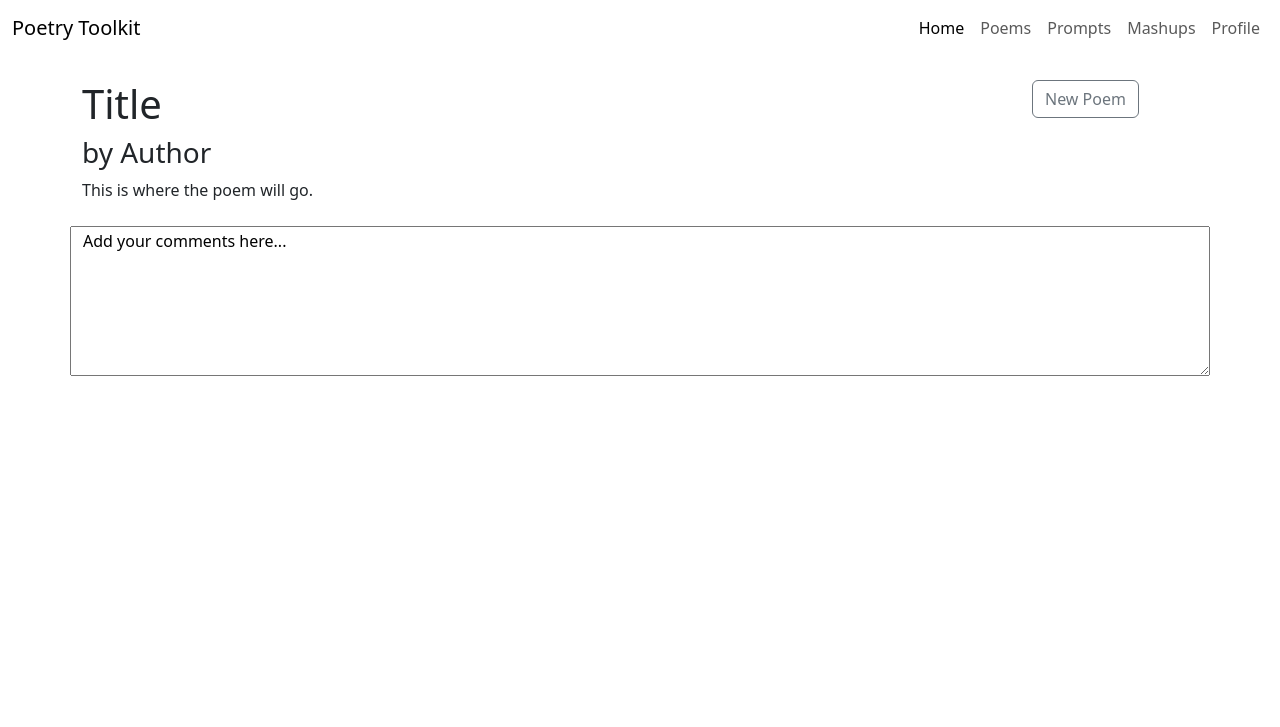
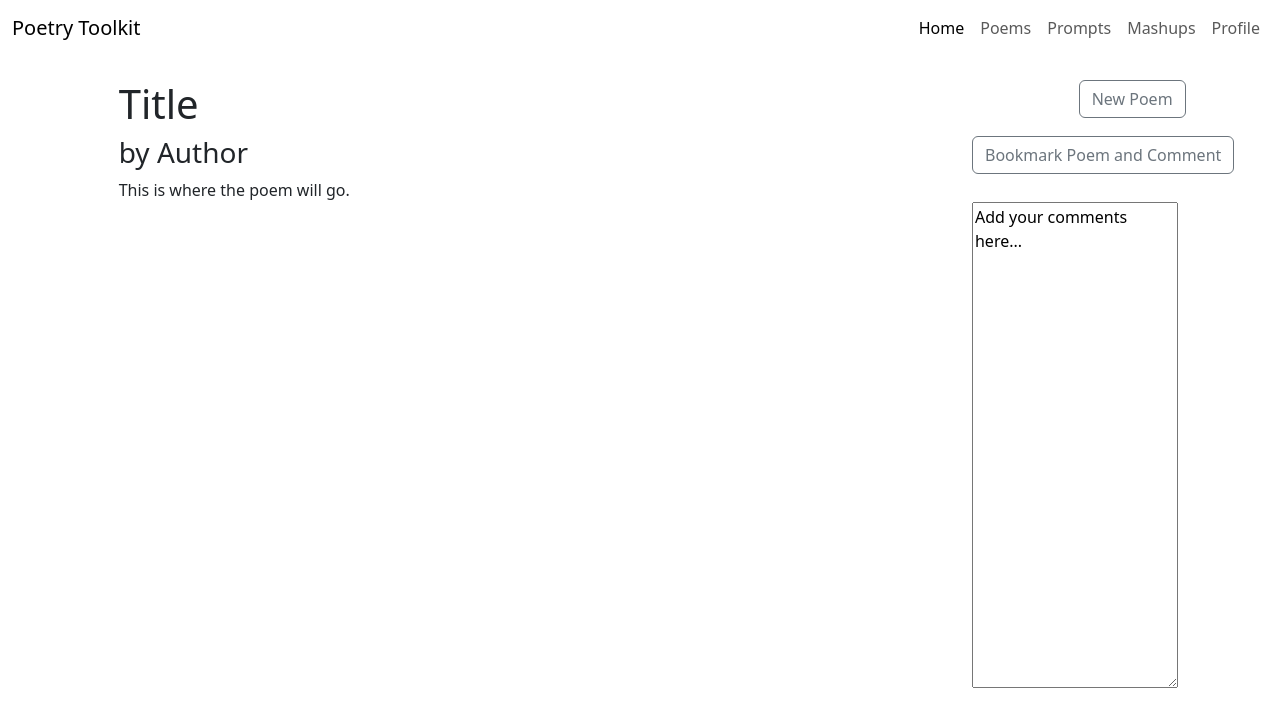
Before and after one commit to juneadam/poetry-app, a Flask app: page /poems in a window 1280 px wide. Shown: the top 727 px of the page. Run offline with Flask 2, Linux system fonts and the light colour scheme.

Commit message:
added bookmark poem butttton and moved comment box to side

```diff
--- a/templates/poems.html
+++ b/templates/poems.html
@@ -3,29 +3,35 @@
 {% block title %}Poems{% endblock %}
 
 {% block body %}
-<div class="container">
+<div class="container-fluid">
     <br><div class="row">
-        <div class="col-10" id="poem-title">
+        <div class="col-9 offset-1" id="poem-title">
             <h1>Title</h1>
         </div>
         <div class="col-2">
             <button type="button" class="btn btn-outline-secondary" id="random-poem">New Poem</button>
-            </div>
-    </div>
-    <div class="row">
-        <div id="poem-author">
-            <h3>by Author</h3>
         </div>
     </div>
     <div class="row">
-        <div class="col-12 col-md-7" id="poem-text">
-        This is where the poem will go.
+        <div class="col-8 offset-1" id="poem-author">
+            <h3>by Author</h3>
+        </div>
+        <div class="col-3">
+            <button type="button" class="btn btn-outline-secondary" id="random-poem">Bookmark Poem and Comment</button>
+        </div>
+    </div>
+    <div class="row">
+        <div class="col-8 offset-1" id="poem-text">
+            This is where the poem will go.
+        </div>
+        <div class="col-3">
+            <br><textarea id="comments" name="comments" rows="20" cols="20">Add your comments here...</textarea>
         </div>
     </div><br>
     <div class="row">
     </div>
     <div class="row">
-        <textarea id="comments" name="comments" rows="6" cols="20">Add your comments here...</textarea>
+
     </div>
 </div>
 
```
